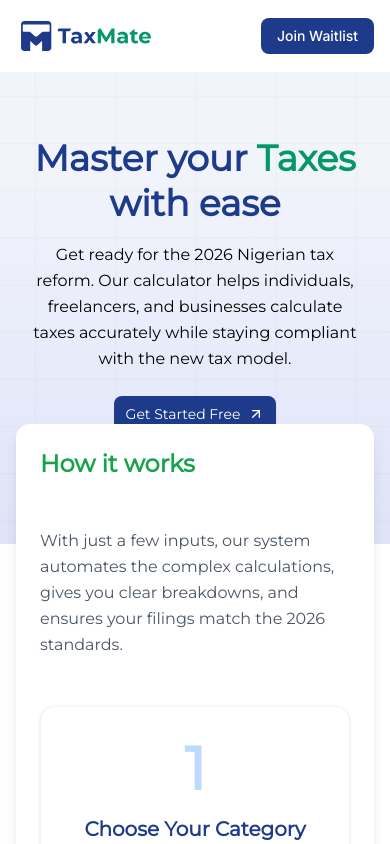
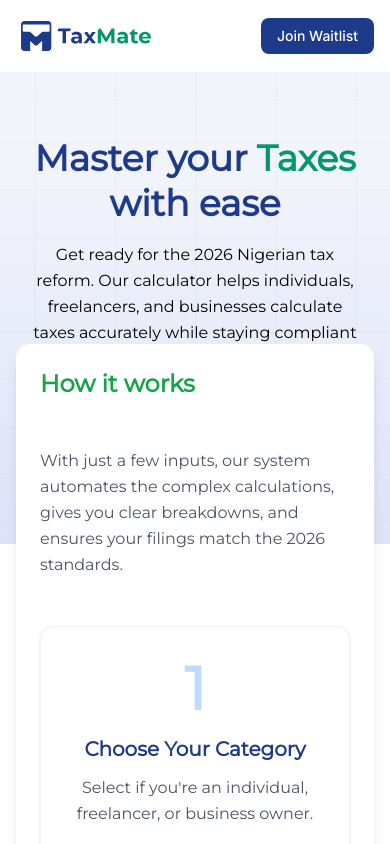
Before and after one commit to TaxMate-2025/Core-Frontend, a Next.js app: page / in a window 390 px wide. Shown: the top 844 px of the page. Built offline with nearby package versions, Linux system fonts and the light colour scheme.

Commit message:
checking

```diff
--- a/app/page.tsx
+++ b/app/page.tsx
@@ -89,7 +89,7 @@ export default function Home() {
           type="fade"
           direction="up"
           delay={0.2}
-          className="relative z-10 mx-auto w-full sm:max-w-[90%] md:max-w-[85%] lg:max-w-[80%] xl:max-w-[70%] px-4 sm:px-6 lg:px-8 -mt-30 sm:-mt-16 md:-mt-12 lg:-mt-8 mb-5 sm:mb-10 md:mb-12"
+          className="relative z-10 mx-auto w-full sm:max-w-[90%] md:max-w-[85%] lg:max-w-[80%] xl:max-w-[70%] px-4 sm:px-6 lg:px-8 -mt-50 sm:-mt-16 md:-mt-12 lg:-mt-8 mb-5 sm:mb-10 md:mb-12"
         >
           <div className="bg-white rounded-xl shadow-lg p-6 sm:p-8 md:p-12 lg:p-16">
             <div className="flex flex-col md:flex-row justify-between gap-8 md:gap-12 mb-12 md:mb-16">
```
